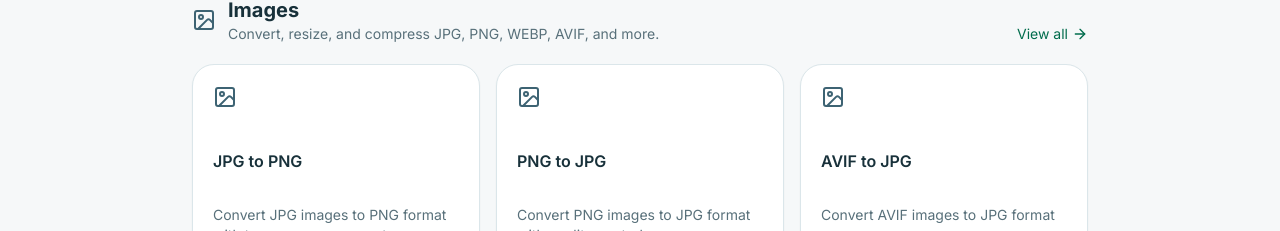
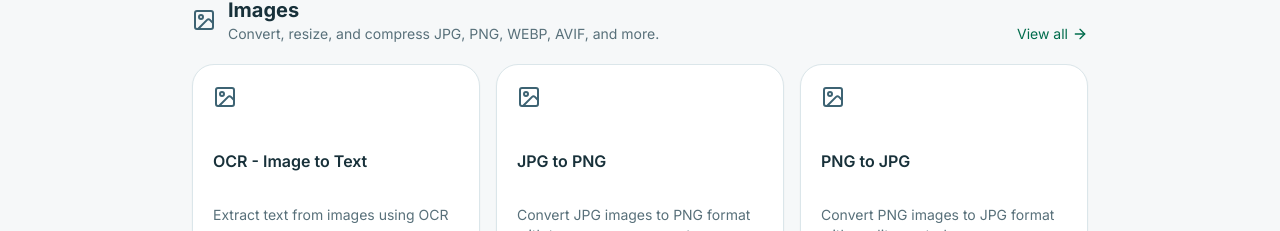
Before and after one commit to miksegura-prog/convertmyfilepro, a React (Vite) app: page / in a window 1280 px wide. Shown: the part 569-800 px from the top of the page. Built offline with nearby package versions, Linux system fonts and the light colour scheme; no server answers; the HTML template or start-up script is replaced by a standard one.

Commit message:
ux: show OCR in Home Image tools instead of burying under Documents

```diff
--- a/src/pages/Home.tsx
+++ b/src/pages/Home.tsx
@@ -11,6 +11,7 @@ const Home: React.FC = () => {
   const { t, i18n } = useTranslation();
   const spanish = i18n.language.startsWith('es');
   const tools: Tool[] = [
+    { id: 'ocr', path: '/ocr', category: 'images' as const, title: t('tools.ocr.title'), description: t('tools.ocr.description'), icon: 'image', color: 'from-teal-500 to-cyan-600' },
     ...[
       ['jpgToPng','/jpg-to-png'],['pngToJpg','/png-to-jpg'],['avifToJpg','/avif-to-jpg'],['avifToPng','/avif-to-png'],['webpToPng','/webp-to-png'],['webpToJpg','/convert/webp-to-jpg'],['heicToJpg','/convert/heic-to-jpg'],['resizeImage','/resize-image'],['compressImage','/compress-image'],
     ].map(([id,path]) => ({ id, path, category:'images' as const, title:t(`tools.${id}.title`), description:t(`tools.${id}.description`), icon:'image', color:'from-blue-500 to-cyan-500' })),
@@ -19,7 +20,7 @@ const Home: React.FC = () => {
       ['wavToMp3','/wav-to-mp3'],['flacToMp3','/flac-to-mp3'],['oggToMp3','/ogg-to-mp3'],['wavToFlac','/wav-to-flac'],
     ].map(([id,path]) => ({ id, path, category:'audio' as const, title:t(`tools.${id}.title`), description:t(`tools.${id}.description`), icon:'audio', color:'from-purple-500 to-indigo-600' })),
     ...[
-      ['pdfStudio','/pdf-studio','pdf'],['mergePdf','/merge-pdf','pdf'],['splitPdf','/split-pdf','pdf'],['jpgToPdf','/jpg-to-pdf','pdf'],['docxToPdf','/docx-to-pdf','documents'],['xlsxToPdf','/xlsx-to-pdf','documents'],['txtToPdf','/txt-to-pdf','documents'],['ocr','/ocr','documents'],['srtToVtt','/srt-to-vtt','documents'],['vttToSrt','/vtt-to-srt','documents'],['txtToSrt','/txt-to-srt','documents'],
+      ['pdfStudio','/pdf-studio','pdf'],['mergePdf','/merge-pdf','pdf'],['splitPdf','/split-pdf','pdf'],['jpgToPdf','/jpg-to-pdf','pdf'],['docxToPdf','/docx-to-pdf','documents'],['xlsxToPdf','/xlsx-to-pdf','documents'],['txtToPdf','/txt-to-pdf','documents'],['srtToVtt','/srt-to-vtt','documents'],['vttToSrt','/vtt-to-srt','documents'],['txtToSrt','/txt-to-srt','documents'],
     ].map(([id,path,type]) => ({ id, path, category:type as Tool['category'], title:t(`tools.${id}.title`), description:t(`tools.${id}.description`), icon:'file', color:'from-violet-500 to-blue-600' })),
   ];
   const categories = [
```
